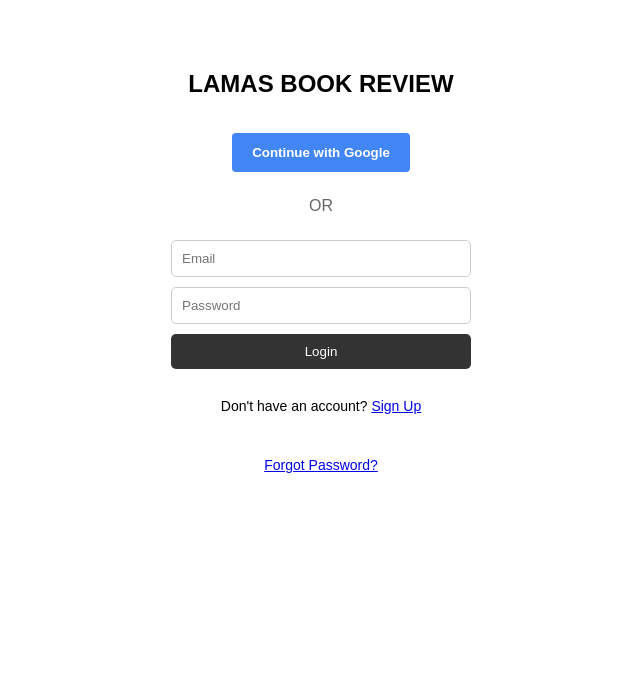
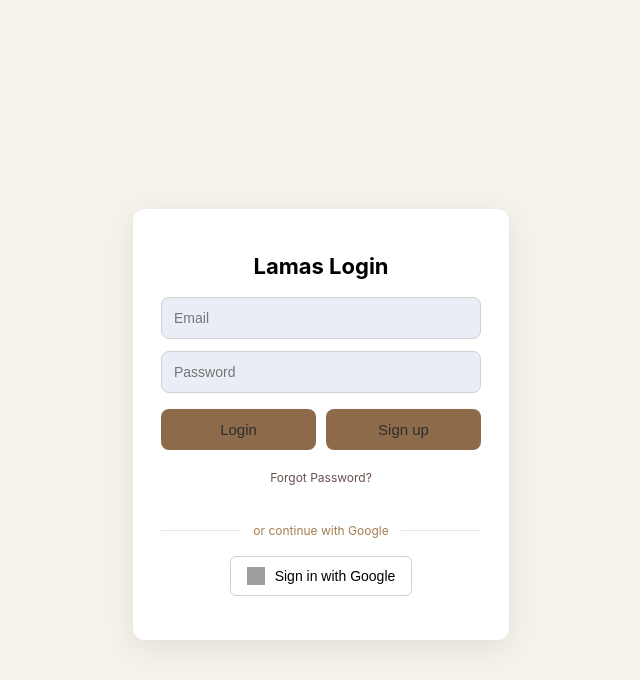
Before and after one commit to MoosaYousaf/LAMAS-BOOK-REVIEW, a React (Create React App) app in the folder frontend/: page / in a window 1280 px wide. Shown: the top 680 px of the page, without its empty margins (319-959 px from the left). Built offline with nearby package versions, Linux system fonts and the light colour scheme; no server answers; grey boxes are pictures that could not be loaded.

Commit message:
updated styles of authentication pages

```diff
--- a/frontend/src/Pages/LoginPage.js
+++ b/frontend/src/Pages/LoginPage.js
@@ -1,13 +1,14 @@
 import React, { useState } from 'react';
 import { supabase } from '../Services/supabaseClient';
 import { useNavigate } from 'react-router-dom';
+import '../Styles/authentication.css';
 
 function LoginPage() {
   const [email, setEmail] = useState('');
   const [password, setPassword] = useState('');
   const navigate = useNavigate();
 
-  // 1. Google Login Handler
+  //Google Login Header
   const handleGoogleLogin = async () => {
     await supabase.auth.signInWithOAuth({
       provider: 'google',
@@ -22,57 +23,94 @@ function LoginPage() {
   const handleEmailLogin = async (e) => {
     e.preventDefault();
     const { error } = await supabase.auth.signInWithPassword({ email, password });
-    if (error) { alert(error.message); }
-    else { navigate('/dashboard'); }
 
+    if (error) {
+      alert(error.message);
+    } else {
+      navigate('/dashboard');
+    }
+  };
+
+  const handleSignupClick = () => {
+    navigate('/signup');
   };
 
   return (
-    <div style={styles.container}>
-      <h2>LAMAS BOOK REVIEW</h2>
+    <div className="auth-page">
+      <div className="auth-card">
+        <h2 className="auth-title">Lamas Login</h2>
 
-      {/* Google Auth Button */}
-      <button onClick={handleGoogleLogin} style={styles.googleBtn}>
-        Continue with Google
-      </button>
-
-      <div style={styles.divider}>OR</div>
-
-      {/* Maunal Login Form */}
-      <form onSubmit={handleEmailLogin} style={styles.form}>
+        <form onSubmit={handleEmailLogin} className="auth-form">
           <input
             type="email"
             placeholder="Email"
             value={email}
-          style={styles.input}
+            aria-label="Email"
             onChange={(e) => setEmail(e.target.value)}
             required
+            className="auth-input"
           />
+
           <input
             type="password"
             placeholder="Password"
             value={password}
-          style={styles.input}
+            aria-label="Password"
             onChange={(e) => setPassword(e.target.value)}
             required
+            className="auth-input"
           />
-        <button type="submit" style={styles.submitBtn}>Login</button>
+
+          <div className="auth-button-row">
+            <button
+              className="auth-primary-button auth-button"
+              type="submit"
+              style={{ flex: 1 }}
+            >
+              Login
+            </button>
+
+            <button
+              className="auth-primary-button auth-button"
+              type="button"
+              onClick={handleSignupClick}
+              style={{ flex: 1 }}
+            >
+              Sign up
+            </button>
+          </div>
+
+          <p
+            className="auth-link-tight"
+            onClick={() => navigate('/forgotPassword')}
+          >
+            Forgot Password?
+          </p>
         </form>
 
-      <p style={styles.linkText}>Don't have an account? <a href="/signup">Sign Up</a></p>
-      <p style={styles.linkText}><a href="/forgotPassword">Forgot Password?</a></p>
+        <div className="auth-divider">
+          <div className="auth-divider-line" />
+          <div className="auth-divider-text">or continue with Google</div>
+          <div className="auth-divider-line" />
+        </div>
+
+        <div className="auth-google-wrap">
+          <button
+            type="button"
+            onClick={handleGoogleLogin}
+            className="auth-google-button"
+          >
+            <img
+              src="https://developers.google.com/identity/images/g-logo.png"
+              alt="Google"
+              className="auth-google-logo"
+            />
+            Sign in with Google
+          </button>
+        </div>
+      </div>
     </div>
   );
 }
 
-const styles = {
-  container: { display: 'flex', flexDirection: 'column', alignItems: 'center', marginTop: '50px', gap: '15px', fontFamily: 'Arial' },
-  googleBtn: { padding: '12px 20px', backgroundColor: '#4285F4', color: 'white', border: 'none', borderRadius: '4px', cursor: 'pointer', fontWeight: 'bold' },
-  form: { display: 'flex', flexDirection: 'column', gap: '10px', width: '300px' },
-  input: { padding: '10px', borderRadius: '5px', border: '1px solid #ccc' },
-  submitBtn: { padding: '10px', backgroundColor: '#333', color: 'white', borderRadius: '5px', cursor: 'pointer', border: 'none' },
-  divider: { margin: '10px 0', color: '#666' },
-  linkText: { fontSize: '14px' }
-};
-
 export default LoginPage;
--- a/frontend/src/Pages/PasswordRecovery/ForgotPasswordPage.js
+++ b/frontend/src/Pages/PasswordRecovery/ForgotPasswordPage.js
@@ -1,10 +1,13 @@
 import React, { useState } from 'react';
 import { supabase } from '../../Services/supabaseClient';
+import { useNavigate } from 'react-router-dom';
+import '../../Styles/authentication.css';
 
 function ForgotPasswordPage() {
   const [email, setEmail] = useState('');
-    const [loading, setLoading] = useState('');
+  const [loading, setLoading] = useState(false);
   const [message, setMessage] = useState('');
+  const navigate = useNavigate();
 
   const handleResetRequest = async (e) => {
     e.preventDefault();
@@ -17,42 +20,57 @@ function ForgotPasswordPage() {
     if (error) {
       alert(error.message);
     } else {
-            setMessage("Check your email for the password reset link!");
-        }
-        setLoading(false);
+      setMessage('Check your email for the password reset link!');
     }
 
-    return(
-        <div style={styles.container}>
-            <h2>Reset Your Password</h2>
-            <p style={{fontSize: '14px', color: '#666', textAlign: 'center'}}>
+    setLoading(false);
+  };
+
+  return (
+    <div className="auth-page">
+      <div className="auth-card">
+        <h2 className="auth-title">Reset Your Password</h2>
+
+        <p className="auth-description">
           Enter your email and we'll send you a link to get back into your account.
         </p>
+
         {message ? (
-                <p style={{ color: 'green', fontWeight: 'bold' }}></p>
+          <p className="auth-message">{message}</p>
         ) : (
-                <form onSubmit={handleResetRequest} style={styles.form}>
+          <form onSubmit={handleResetRequest} className="auth-form">
             <input
               type="email"
               placeholder="Email Address"
               required
-                        style={styles.input}
+              value={email}
               onChange={(e) => setEmail(e.target.value)}
+              className="auth-input"
             />
-                    <button type="submit" style={styles.submitBtn} disabled={loading}>
+
+            <button
+              className="auth-primary-button auth-button auth-button-full"
+              type="submit"
+              disabled={loading}
+              style={{
+                cursor: loading ? 'default' : 'pointer',
+                opacity: loading ? 0.8 : 1,
+              }}
+            >
               {loading ? 'Sending...' : 'Send Reset Link'}
             </button>
           </form>
         )}
+
+        <p
+          className="auth-link"
+          onClick={() => navigate('/')}
+        >
+          Back to Login
+        </p>
+      </div>
     </div>
   );
 }
 
-const styles = {
-    container: { display: 'flex', flexDirection: 'column', alignItems: 'center', marginTop: '50px', fontFamily: 'Arial, sans-serif', padding: '20px' },
-    form: { display: 'flex', flexDirection: 'column', gap: '15px', width: '350px' },
-    input: { padding: '12px', borderRadius: '5px', border: '1px solid #ccc' },
-    submitBtn: { padding: '12px', backgroundColor: '#333', color: 'white', border: 'none', borderRadius: '5px', cursor: 'pointer', fontWeight: 'bold' }
-}
-
 export default ForgotPasswordPage;
--- a/frontend/src/Pages/SignUpPage.js
+++ b/frontend/src/Pages/SignUpPage.js
@@ -1,6 +1,7 @@
 import React, { useState } from 'react';
 import { supabase } from '../Services/supabaseClient';
 import { useNavigate } from 'react-router-dom';
+import '../Styles/authentication.css';
 
 function SignUpPage() {
   const [email, setEmail] = useState('');
@@ -10,10 +11,9 @@ function SignUpPage() {
   const handleSignup = async (e) => {
     e.preventDefault();
 
-        // 12 Chars + 1 Captial Letter
     const passwordRegex = /^(?=.*[A-Z]).{12,}$/;
     if (!passwordRegex.test(password)) {
-            alert("Password does not meet requirements.");
+      alert('Password does not meet requirements.');
       return;
     }
 
@@ -21,9 +21,8 @@ function SignUpPage() {
       email,
       password,
       options: {
-                // Sends user to profile setup page after they click the email link
         emailRedirectTo: window.location.origin + '/createAccount',
-            }
+      },
     });
 
     if (error) {
@@ -31,27 +30,33 @@ function SignUpPage() {
     } else {
       navigate('/createAccount');
     }
-
   };
 
   return (
-        <div style={styles.container}>
-            <h2>Join LAMAS BOOK REVIEW</h2>
-            <form onSubmit={handleSignup} style={styles.form}>
+    <div className="auth-page">
+      <div className="auth-card">
+        <h2 className="auth-title">Sign Up</h2>
+
+        <form onSubmit={handleSignup} className="auth-form">
           <input
             type="email"
             placeholder="Email"
+            value={email}
             onChange={(e) => setEmail(e.target.value)}
             required
+            className="auth-input"
           />
+
           <input
             type="password"
             placeholder="Password"
+            value={password}
             onChange={(e) => setPassword(e.target.value)}
             required
+            className="auth-input"
           />
 
-                <div style={styles.helpText}>
+          <div className="auth-help-text">
             <p>Password must have:</p>
             <ul>
               <li>At least 12 characters</li>
@@ -59,17 +64,23 @@ function SignUpPage() {
             </ul>
           </div>
 
-                <button type="submit" style={styles.submitBtn}>Sign Up</button>
+          <button
+            className="auth-primary-button auth-button auth-button-full"
+            type="submit"
+          >
+            Sign Up
+          </button>
         </form>
+
+        <p
+          className="auth-link"
+          onClick={() => navigate('/')}
+        >
+          Already have an account? Log in
+        </p>
+      </div>
     </div>
   );
 }
 
-const styles = {
-    container: { display: 'flex', flexDirection: 'column', alignItems: 'center', marginTop: '50px', fontFamily: 'Arial' },
-    form: { display: 'flex', flexDirection: 'column', gap: '15px', width: '350px' },
-    helpText: { fontSize: '12px', color: '#888', marginTop: '-10px', listStyleType: 'circle' },
-    submitBtn: { padding: '10px', backgroundColor: '#333', color: 'white', border: 'none', borderRadius: '5px', cursor: 'pointer' }
-};
-
 export default SignUpPage;
```
Lines whose indentation alone changed are shown as unchanged.
